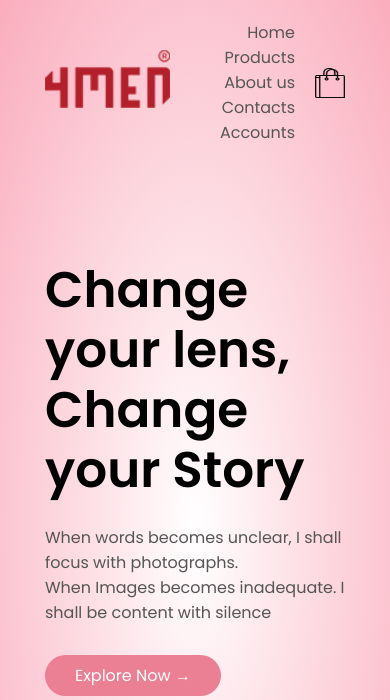
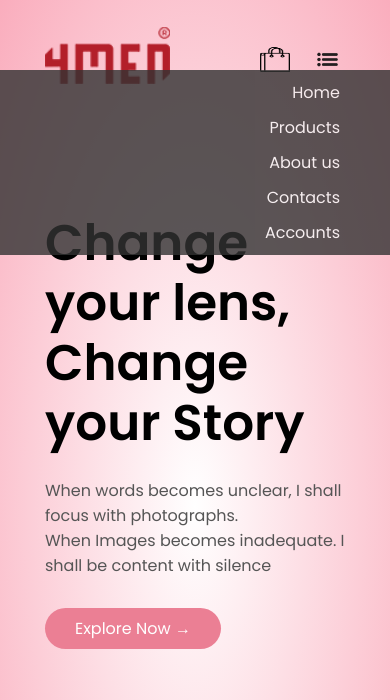
Before and after one commit to ducthanh-developer/e-commerce-website-php, a PHP site: page / in a window 390 px wide. Shown: the top 700 px of the page. Run offline with PHP 8.4, Linux system fonts and the light colour scheme; grey boxes are pictures that could not be loaded.

Commit message:
modifed responsive

```diff
--- a/css/style.css
+++ b/css/style.css
@@ -49,6 +49,12 @@ p{
     margin: auto;
     padding-left: 25px;
     padding-right: 25px;
+}
+
+.menu-icon{
+    width: 35px;
+    margin-left: 20px;
+    display: none;
 }
 
 .row{
@@ -263,6 +269,68 @@ small{
 }
 
 .footer-col-2{
-    flex-basis: 1;
+    flex: 1;
     text-align: center;
 }
+
+.footer-col-2 img{
+    width: 180px;
+    margin-bottom: 20px;
+    /* height: 42px; */
+}
+
+.footer-col-3, .footer-col-4{
+    flex-basis: 12%;
+    text-align: center;
+}
+
+ul{
+    list-style: none;
+}
+
+.app-logo{
+    margin-top: 20px;
+}
+
+.app-logo img{
+    width: 140px;
+    height: 42px;
+}
+
+.footer hr{
+    border: none;
+    background: #b5b5b5;
+    height: 1px;
+    margin: 20px 0;
+}
+
+.copyright{
+    text-align: center;
+}
+
+@media only screen and (max-width: 800px){
+    nav ul{
+        position: absolute;
+        top: 70px;
+        left: 0;
+        background: #333333;
+        opacity: 0.8;
+        width: 100%;
+    }
+
+    nav ul li{
+        display: block;
+        margin-bottom: 10px;
+        margin-right: 50px;
+        margin-top: 10px;
+    }
+
+    nav ul li a{
+        color: whitesmoke;
+    }
+
+    .menu-icon{
+        display: block;
+        cursor: pointer;
+    }
+}
--- a/index.html
+++ b/index.html
@@ -24,7 +24,8 @@
                         <li><a href="">Accounts</a></li>
                     </ul>
                 </nav>
-                <img src="images/cart.png" alt="" width="30px" height="30px">
+                <img src="images/cart.png" alt="" width="30px" height="25px">
+                <img src="images/menu.png" alt="" class="menu-icon">
             </div>
             <div class="row">
                 <div class="col-2">
@@ -349,13 +350,19 @@
 
     <div class="footer">
         <div class="container">
+            <div class="row">
                 <div class="footer-col-1">
                     <h3>Download own App</h3>
                     <p>Download App for Android and IOS mobile phone</p>
+                    <div class="app-logo">
+                        <img src="images/google-play.png" alt="">
+                        <img src="images/apps_store.png" alt="">
+                    </div>
                 </div>
                 <div class="footer-col-2">
                     <img src="images/logo.png" alt="">
-                <p>Our purpose is to give the best quality product to the customer and bring then back and make them happy</p>
+                    <p>Our purpose is to give the best quality product to the customer and bring then back and make them
+                        happy</p>
                 </div>
                 <div class="footer-col-3">
                     <h3>Useful Links</h3>
@@ -376,6 +383,9 @@
                     </ul>
                 </div>
             </div>
+            <hr>
+            <p class="copyright">Copyright &copy; 2020 - www.4men.com</p>
+        </div>
     </div>
 
 </body>
```
Also changed, not shown: images/apps_store.png (added), images/google-play.png (added), images/menu.png (added). Lines whose indentation alone changed are shown as unchanged.
